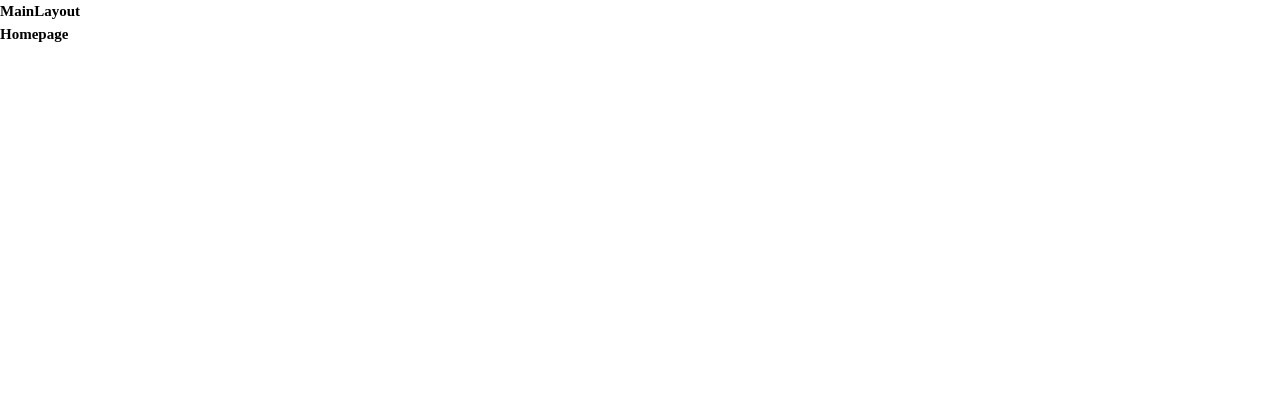
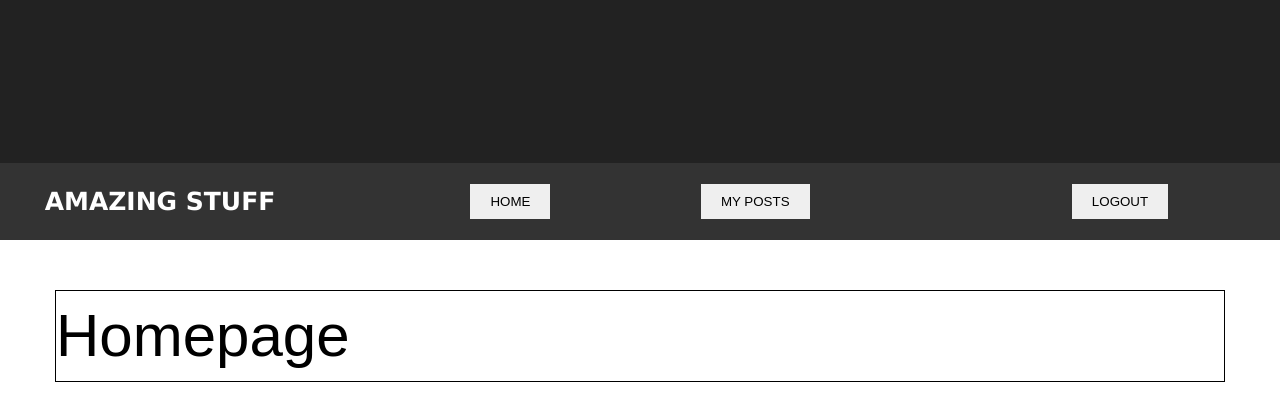
Before and after one commit to kherma/school-23-backend-workshop, a React (Create React App) app: page / in a window 1280 px wide. Shown: the top 420 px of the page. Built offline with nearby package versions, Linux system fonts and the light colour scheme.

Commit message:
Add MainLayout basic styles

```diff
--- a/src/components/layouts/Header/Header.js
+++ b/src/components/layouts/Header/Header.js
@@ -2,22 +2,22 @@ import React from 'react';
 import PropTypes from 'prop-types';
 import styles from './Header.module.scss';
 import clsx from 'clsx';
+import { Navbar } from '../Navbar/Navbar';
 
 // import { connect } from 'react-redux';
 // import { reduxSelctor, reduxActionCreator } from '../../redux/store';
 
-const Component = ({ className, children }) => {
+const Component = ({ className }) => {
   return (
-    <div className={clsx(className, styles.root)}>
-      <h2>Header</h2>
-      {children}
-    </div>
+    <header className={clsx(className, styles.root)}>
+      <div className={styles.imageContaienr}></div>
+      <Navbar />
+    </header>
   );
 };
 
 Component.propTypes = {
   className: PropTypes.string,
-  children: PropTypes.node,
 };
 
 // const mapStateToProps = (state) => {
--- a/src/components/layouts/Header/Header.module.scss
+++ b/src/components/layouts/Header/Header.module.scss
@@ -1,4 +1,14 @@
 @import '../../../styles/settings.scss';
 
-// .root {
-// }
+.root {
+  display: flex;
+  justify-content: space-between;
+  align-items: center;
+  flex-direction: column;
+}
+
+.imageContaienr {
+  height: 100%;
+  width: 100%;
+  background-color: $grey-dark-2;
+}
--- a/src/components/layouts/MainLayout/MainLayout.js
+++ b/src/components/layouts/MainLayout/MainLayout.js
@@ -2,6 +2,7 @@ import React from 'react';
 import PropTypes from 'prop-types';
 import styles from './MainLayout.module.scss';
 import clsx from 'clsx';
+import { Header } from '../Header/Header';
 
 // import { connect } from 'react-redux';
 // import { reduxSelctor, reduxActionCreator } from '../../redux/store';
@@ -9,8 +10,8 @@ import clsx from 'clsx';
 const Component = ({ className, children }) => {
   return (
     <div className={clsx(className, styles.root)}>
-      <h2>MainLayout</h2>
-      {children}
+      <Header className={styles.small} />
+      <main className={styles.pageBody}>{children}</main>
     </div>
   );
 };
--- a/src/components/layouts/MainLayout/MainLayout.module.scss
+++ b/src/components/layouts/MainLayout/MainLayout.module.scss
@@ -2,3 +2,17 @@
 
 // .root {
 // }
+
+.large {
+  height: 50vh;
+}
+
+.small {
+  height: 30vh;
+}
+
+.pageBody {
+  border: 1px solid black;
+  margin: 5rem auto 0 auto;
+  max-width: 117rem;
+}
--- /dev/null
+++ b/src/components/layouts/Navbar/Navbar.js
@@ -0,0 +1,57 @@
+import React from 'react';
+import PropTypes from 'prop-types';
+import styles from './Navbar.module.scss';
+import clsx from 'clsx';
+
+// import { connect } from 'react-redux';
+// import { reduxSelctor, reduxActionCreator } from '../../redux/store';
+
+const login = true;
+
+const Component = ({ className, children }) => {
+  return (
+    <div className={clsx(className, styles.root)}>
+      <div className={styles.logoContainer}>
+        <span className={styles.logo}>
+          <h1>Amazing Stuff</h1>
+        </span>
+      </div>
+      <div className={styles.navButtonsContainer}>
+        {login && (
+          <>
+            <button className={styles.btnNavbar}>Home</button>
+            <button className={styles.btnNavbar}>My posts</button>
+          </>
+        )}
+      </div>
+      <div className={styles.loginBtnContainer}>
+        {login ? (
+          <button className={styles.btnLogStatus}>Logout</button>
+        ) : (
+          <button className={styles.btnLogStatus}>Login</button>
+        )}
+      </div>
+    </div>
+  );
+};
+
+Component.propTypes = {
+  className: PropTypes.string,
+  children: PropTypes.node,
+};
+
+// const mapStateToProps = (state) => {
+//   someProps: reduxSelctor(state);
+// };
+
+// const mapDispatchToProps = (dispatch) => {
+//   someAction: (arg) => dispatch(reduxActionCreator(arg));
+// };
+
+// const Container = connect(mapStateToProps, mapDispatchToProps)(Component);
+
+export {
+  Component as Navbar,
+  // Container as Navbar,
+  Component as NavbarComponent,
+};
--- /dev/null
+++ b/src/components/layouts/Navbar/Navbar.module.scss
@@ -0,0 +1,31 @@
+@import '../../../styles/settings.scss';
+
+.root {
+  display: grid;
+  grid-template-columns: 1fr 2fr 1fr;
+  width: 100%;
+  padding: 2rem 0;
+  background-color: $grey-dark-3;
+}
+
+.logo {
+  text-transform: uppercase;
+  font-family: $font-logo;
+  color: $light;
+  border-radius: 1rem;
+  font-size: 1.5rem;
+}
+
+.loginBtnContainer,
+.logoContainer,
+.navButtonsContainer {
+  display: flex;
+  justify-content: space-evenly;
+  align-items: center;
+}
+
+.btnLogStatus,
+.btnNavbar {
+  padding: 1rem 2rem;
+  text-transform: uppercase;
+}
--- a/src/redux/initialState.js
+++ b/src/redux/initialState.js
@@ -1,6 +1,7 @@
 export const initialState = {
+  users: {},
   posts: {
-    data: { data: 'test' },
+    data: [],
     loading: {
       active: false,
       error: false,
--- a/src/styles/global.scss
+++ b/src/styles/global.scss
@@ -14,6 +14,7 @@ html {
   overflow: hidden;
   font-size: 62.5%;
   line-height: 1.5;
+  font-family: $font-main;
 }
 
 body {
@@ -21,3 +22,14 @@ body {
   overflow: auto;
   box-sizing: border-box;
 }
+
+ul {
+  list-style: none;
+}
+
+button {
+  border: none;
+  &:focus {
+    outline-color: $grey-dark-3;
+  }
+}
--- a/src/styles/settings.scss
+++ b/src/styles/settings.scss
@@ -0,0 +1,16 @@
+// Colors
+$dark: #000;
+$grey-dark-1: #111;
+$grey-dark-2: #222;
+$grey-dark-3: #333;
+$grey: #999;
+$grey-light-1: #f4f4f4;
+$light: #fff;
+
+// Fonts
+$font-logo: 'Verdana';
+$font-main: Arial, Helvetica, sans-serif;
+$font-light: 300;
+$font-regular: 400;
+$font-medium: 500;
+$font-bold: 700;
--- a/src/styles/typography.scss
+++ b/src/styles/typography.scss
@@ -0,0 +1,39 @@
+h1 {
+  font-size: 2.5rem;
+  font-weight: $font-bold;
+}
+
+h2 {
+  font-size: 6rem;
+  font-weight: $font-medium;
+}
+
+h3 {
+  font-size: 4.5rem;
+  font-weight: $font-regular;
+}
+
+h4 {
+  font-size: 4rem;
+  font-weight: $font-regular;
+}
+
+h5 {
+  font-size: 3rem;
+  font-weight: $font-regular;
+}
+
+h6 {
+  font-size: 2rem;
+  font-weight: $font-light;
+}
+
+p {
+  font-size: 1.6rem;
+  font-weight: $font-regular;
+  letter-spacing: 1px;
+}
+
+a {
+  text-decoration: none;
+}
```
Also changed, not shown: 1 other file (tests, documents, lock files or other folders).
